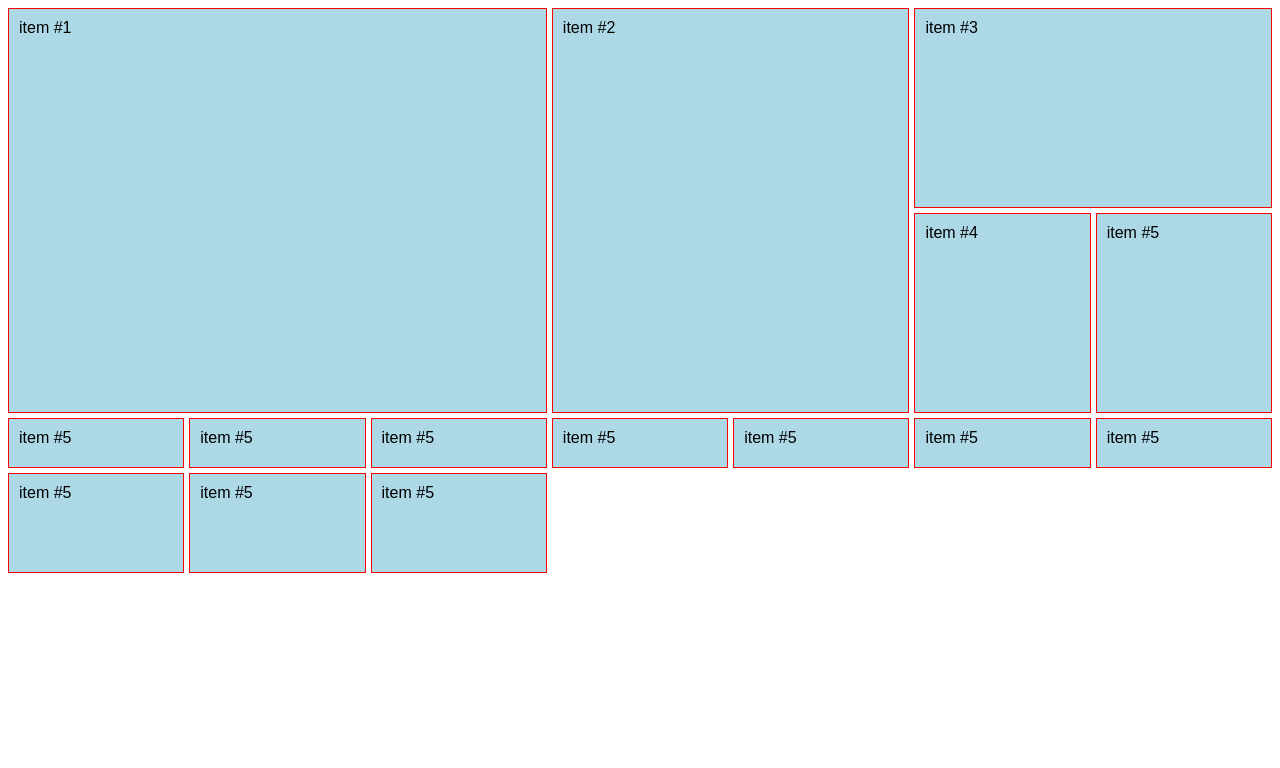
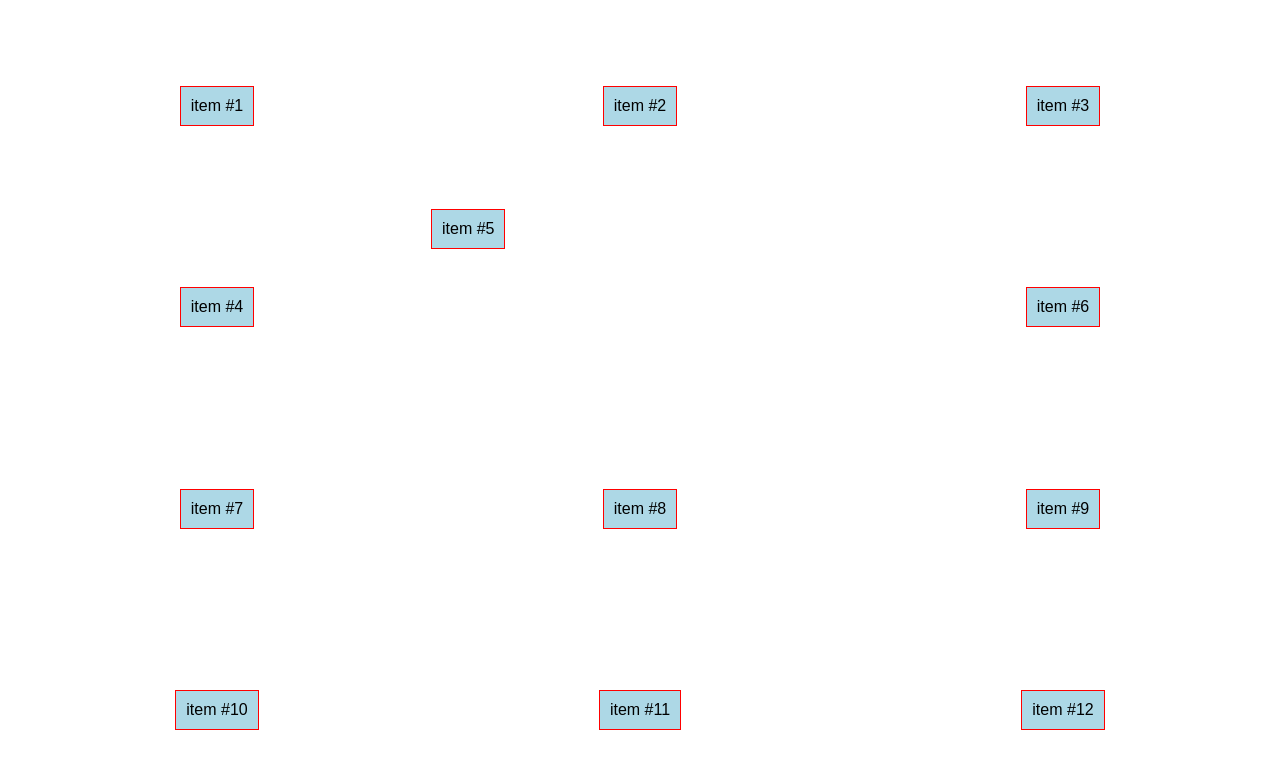
Before and after one commit to jibarradelgado/css-gridlayout, a plain HTML site: page index.html in a window 1280 px wide. Drawn offline with Linux system fonts and the light colour scheme.

Commit message:
content alignment

```diff
--- a/index.html
+++ b/index.html
@@ -10,41 +10,21 @@
     }
     .container {
       display: grid;
-      grid-template-columns: [inicio] 1fr [linea2] 1fr [linea3] 1fr [destacado-end] 1fr [linea5] 1fr [destacado2-end] 1fr [linea7] 1fr [final];
-      grid-template-rows: [inicio] 200px [inicio2] 200px [final];
       gap: 5px;
       height: 100vh;
-      /* grid-auto-flow: column; */
-      /* grid-auto-columns: 50px 100px; */
-      grid-auto-rows: 50px 100px;
+      grid-template-columns: repeat(3, 1fr);
+      grid-template-rows: repeat(4, 1fr);
+      justify-items: center;
+      align-items: center;
     }
     .item {
       background: lightblue;
       padding: 10px;
       border: 1px solid red;
     }
-    .item:nth-of-type(1) {
-      /* grid-column: 1 / span 3;
-      grid-row: 1 / span 2; */
-      grid-column: inicio / destacado-end;
-      grid-row: inicio / final;
-    }
-    .item:nth-of-type(2) {
-      /* grid-column: 4 / span 2;
-      grid-row: 1 / span 2; */
-      grid-column: destacado-end / destacado2-end;
-      grid-row: inicio / final;
-    }
-    .item:nth-of-type(3) {
-      /* grid-column: 6 / span 2; */
-      grid-column: destacado2-end / final;
-    }
-    .item:nth-of-type(7) {
-      /* grid-column: 2 / 4; */
-    }
-    .item:nth-of-type(8) {
-      /* grid-column: 1 / span 2; */
-      /* grid-column: 1 / -1; */
+    .item:nth-of-type(5) {
+      align-self: start;
+      justify-self: start;
     }
   </style>
 </head>
@@ -55,16 +35,13 @@
     <div class="item">item #3</div>
     <div class="item">item #4</div>
     <div class="item">item #5</div>
-    <div class="item">item #5</div>
-    <div class="item">item #5</div>
-    <div class="item">item #5</div>
-    <div class="item">item #5</div>
-    <div class="item">item #5</div>
-    <div class="item">item #5</div>
-    <div class="item">item #5</div>
-    <div class="item">item #5</div>
-    <div class="item">item #5</div>
-    <div class="item">item #5</div>
+    <div class="item">item #6</div>
+    <div class="item">item #7</div>
+    <div class="item">item #8</div>
+    <div class="item">item #9</div>
+    <div class="item">item #10</div>
+    <div class="item">item #11</div>
+    <div class="item">item #12</div>
   </section>
 </body>
 </html>
```
